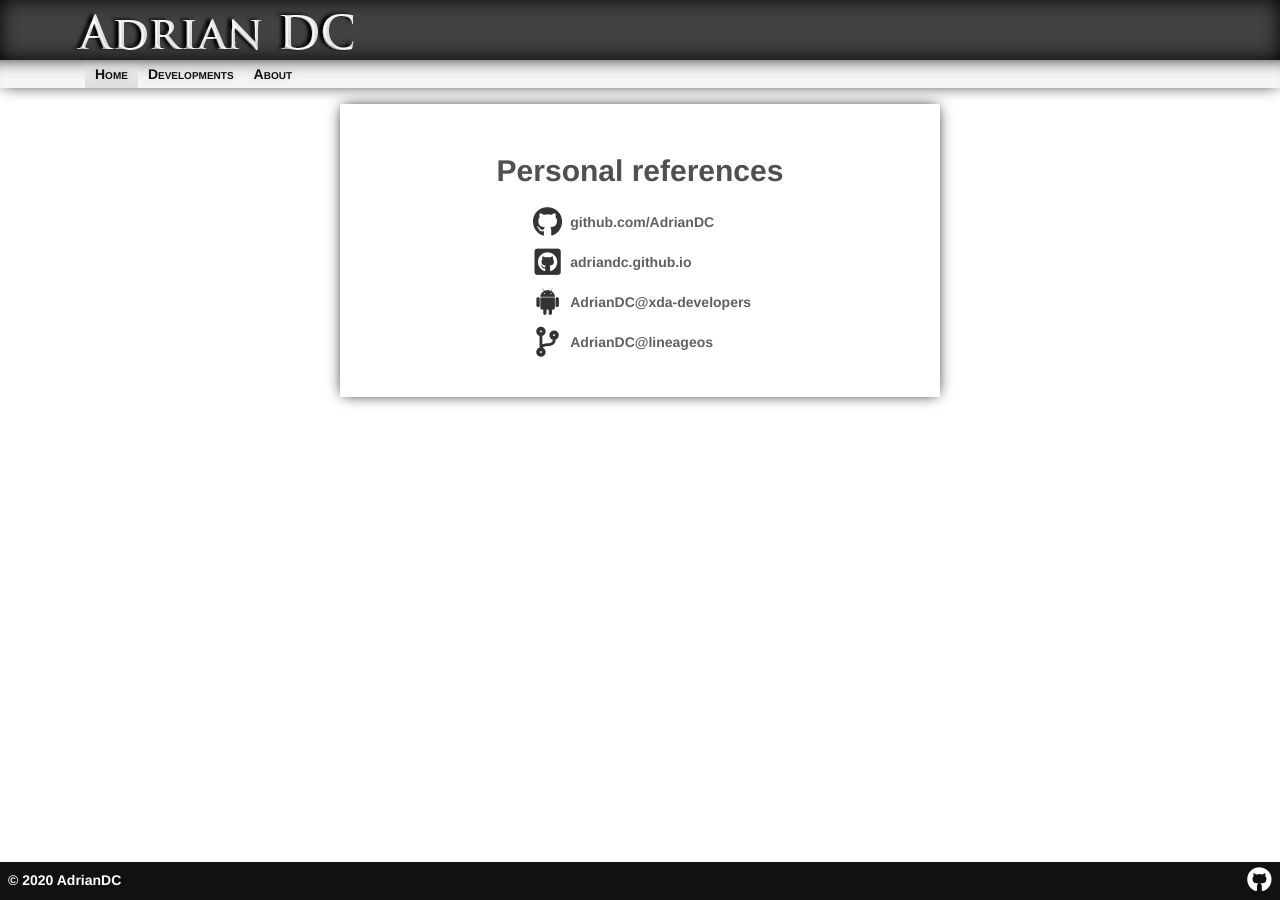
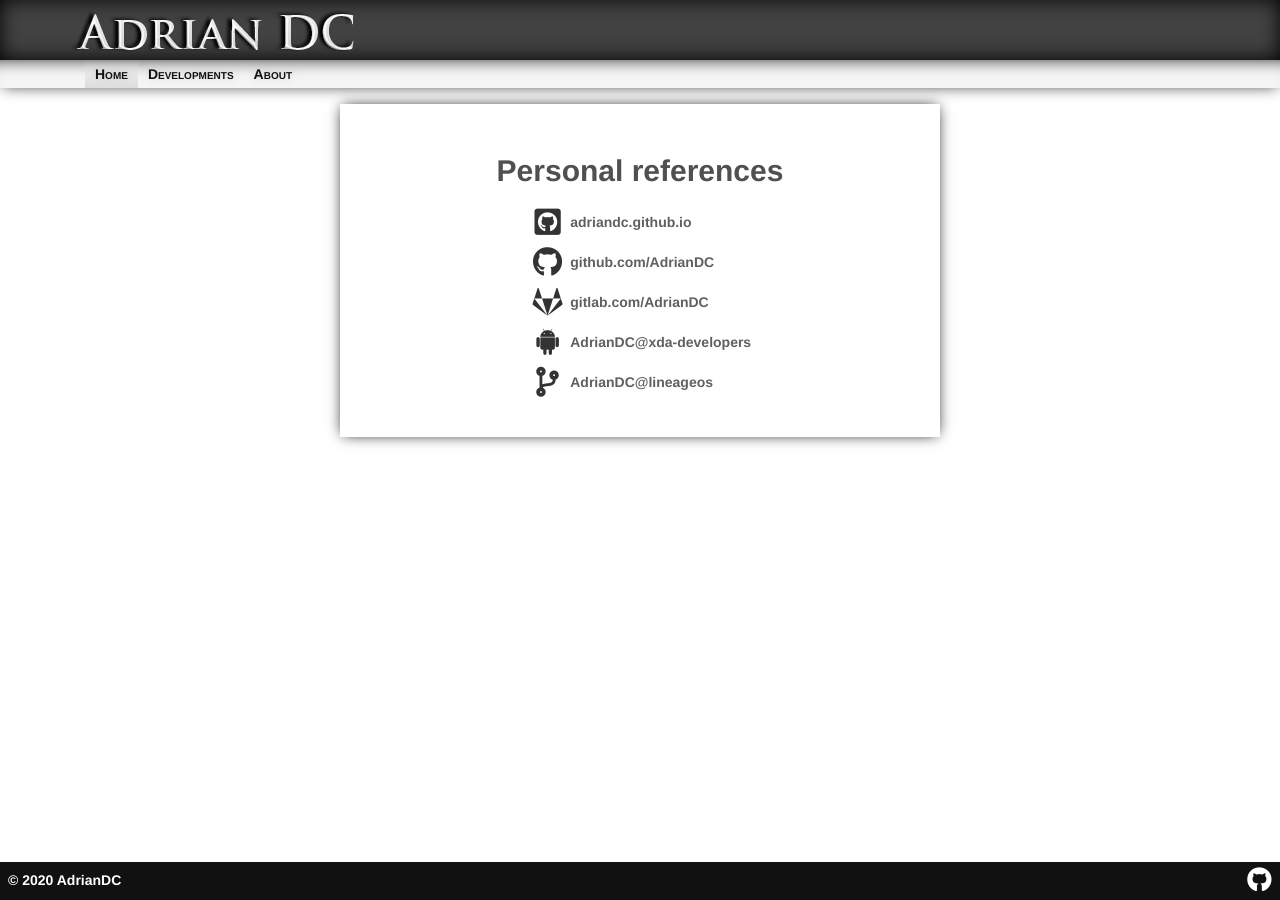
Before and after one commit to AdrianDC/adriandc.github.io, a Jekyll site: the page built from index.md, in a window 1280 px wide. Built offline with Jekyll 4.4.1, drawn with Linux system fonts in a browser that asks for light colours; nearby versions of some CDN libraries.

Commit message:
index: add GitLab personal references
Change-Id: I70c0cfaffd4c8b0a00aecf2d7efa9f9227e0cc13

```diff
--- a/index.md
+++ b/index.md
@@ -9,9 +9,11 @@ type: dialog
 
 <div class="page-content-field">
 
+  <i class="fab fa-github-square fa-fw"></i> [adriandc.github.io](https://adriandc.github.io){: target="_blank" }
+
   <i class="fab fa-github fa-fw"></i> [github.com/AdrianDC](https://github.com/AdrianDC?tab=repositories){: target="_blank" }
 
-  <i class="fab fa-github-square fa-fw"></i> [adriandc.github.io](https://adriandc.github.io){: target="_blank" }
+  <i class="fab fa-gitlab fa-fw"></i> [gitlab.com/AdrianDC](https://gitlab.com/AdrianDC){: target="_blank" }
 
   <i class="fab fa-android fa-fw"></i> [AdrianDC@xda-developers](https://forum.xda-developers.com/member.php?u=2233641){: target="_blank" }
 
```
